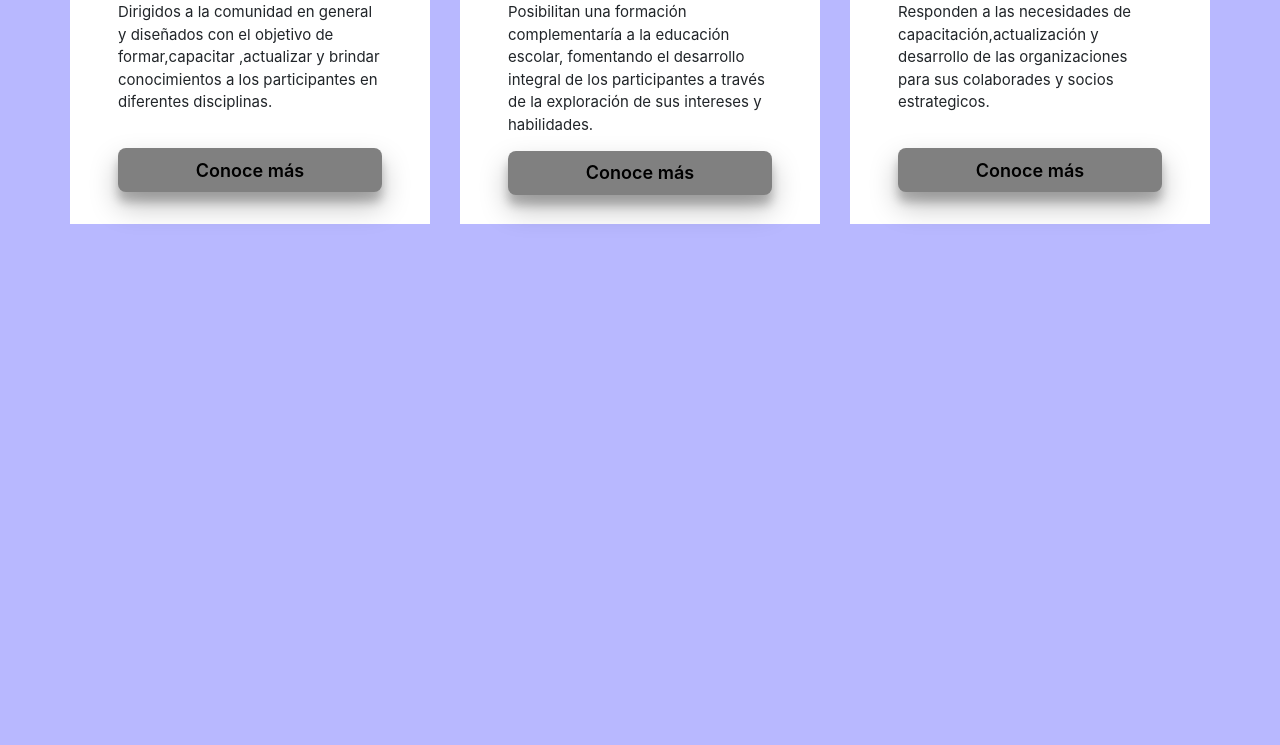
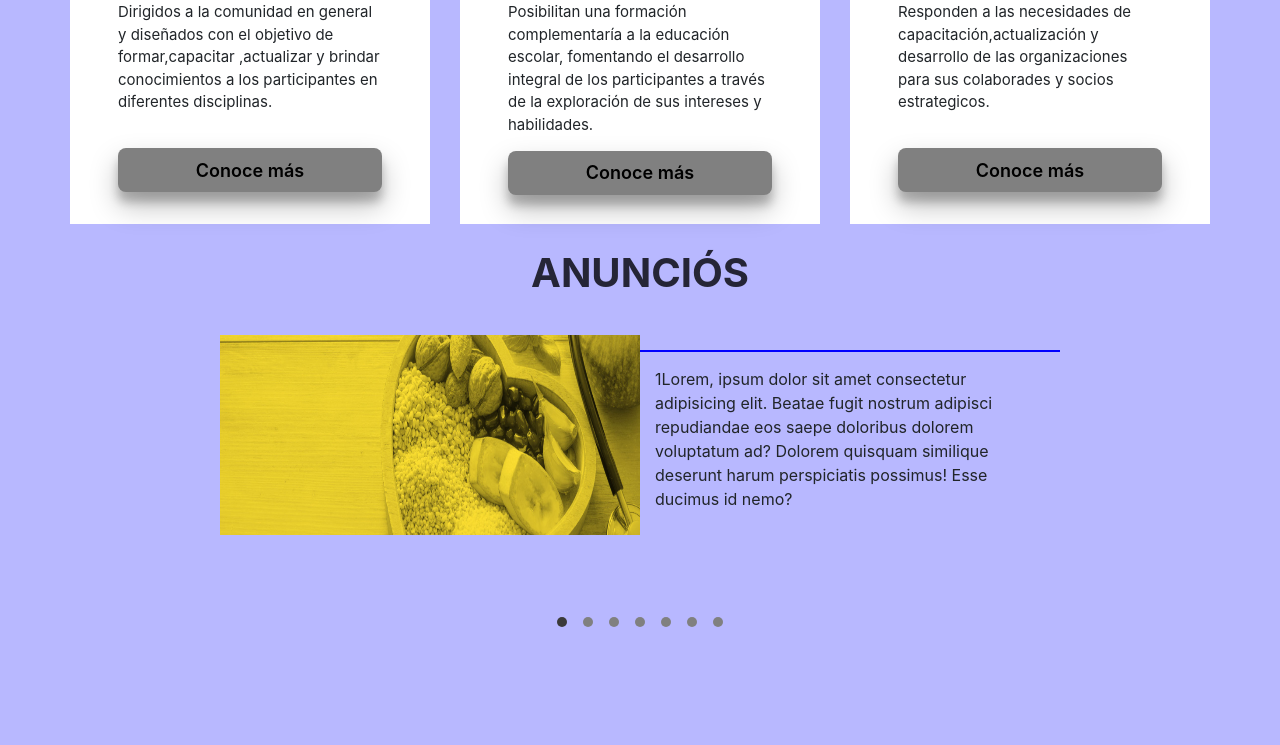
Before and after one commit to jackas779/uniandes, a PHP site: page / in a window 1280 px wide. Shown: the part 1227-1972 px from the top of the page. Before the commit the page ends 1451 px from the top, so only its background shows below. Run offline with PHP 8.4, Linux system fonts and the light colour scheme.

Commit message:
Se realiza el slider con la vista de escritorio

```diff
--- /dev/null
+++ b/assets/scss/components/_slider_anuncios.scss
@@ -0,0 +1,81 @@
+.title_slider_anuncios{
+    text-align: center;
+
+    h2{
+        font-weight: 700;
+        font-size: 40px;
+        color: rgb(37, 37, 54);
+    }
+
+}
+
+.container_slider_anuncios{
+    margin: auto;
+    width: 900px;
+    padding: 30px;
+    display: flex;
+    position: relative;
+
+    .container_slider_anuncios__content{
+        display: flex;
+        position: relative;
+        width: 900px;
+        height: 300px;
+        justify-content: center;
+
+        .container_items{
+            display: flex;
+            justify-content: space-between;
+            align-items: flex-end;
+
+            input[type="radio"]{
+                display: none;
+            }
+            .container_items__img{
+                height: 200px;
+                opacity: 0;
+
+                img{
+                    width: 50%;
+                    position: absolute;
+                    left: 0;
+                    top:0;
+                    height: inherit;
+                }
+            }
+            .container_items__content{
+                opacity: 0;
+                p{
+                    width: 50%;
+                    position: absolute;
+                    right: 0;
+                    top: 15px;
+                    padding: 15px;
+                    display: inline-block;
+                    border-top: 2px solid rgb(0, 0, 255);
+                }
+            }
+
+            input[type="radio"]:checked ~ .container_items__img{
+                opacity: 1;
+            }
+            input[type="radio"]:checked ~ .container_items__content{
+                opacity: 1;
+            }
+
+            input[type="radio"] + label{
+                margin: 8px;
+                display: block;
+                background-color: rgb(128, 128, 128);
+                width: 10px;
+                height: 10px;
+                border-radius: 100%;
+            }
+            input[type="radio"]:checked + label{
+                background-color: rgb(59, 58, 58);
+            }
+
+        }
+
+    }
+}
--- a/assets/scss/main.scss
+++ b/assets/scss/main.scss
@@ -9,7 +9,7 @@
 @import "components/slider";
 @import "components/cards";
 @import "components/footer";
-@import "components/responsive";
+@import "components/slider_anuncios";
 
 
 // VIEWS
--- a/index.html
+++ b/index.html
@@ -148,6 +148,129 @@
       </div>
     </div>
   </div>
+    <!--slider de anuncios-->
+  <span class="title_slider_anuncios"><h2>ANUNCIÓS</h2></span>
+  <div class="container_slider_anuncios">
+    <div class="container_slider_anuncios__content">
+      <div class="container_slider_anuncios__content__items container_items">
+        <input type="radio" name="s_radio" id="slider_content_1" checked>
+        <label for="slider_content_1"></label>
+        <div class="container_items__img">
+          <img src="assets/imagen/gatologin.jpeg" alt="gato">
+        </div>
+        <div class="container_items__content">
+          <p>1Lorem, ipsum dolor sit amet consectetur adipisicing elit. Beatae fugit nostrum adipisci repudiandae eos saepe doloribus dolorem voluptatum ad? Dolorem quisquam similique deserunt harum perspiciatis possimus! Esse ducimus id nemo?</p>
+        </div>
+      </div>
+      <div class="container_slider_anuncios__content__items container_items">
+        <input type="radio" name="s_radio" id="slider_content_2">
+        <label for="slider_content_2"></label>
+        <div class="container_items__img">
+          <img src="assets/imagen/gatoq.jpg" alt="gato">
+        </div>
+        <div class="container_items__content">
+          <p>Lorem, ipsum dolor sit amet consectetur adipisicing elit. Beatae fugit nostrum adipisci repudiandae eos saepe doloribus dolorem voluptatum ad? Dolorem quisquam similique deserunt harum perspiciatis possimus! Esse ducimus id nemo?</p>
+        </div>
+      </div>
+      <div class="container_slider_anuncios__content__items container_items">
+        <input type="radio" name="s_radio" id="slider_content_3">
+        <label for="slider_content_3"></label>
+        <div class="container_items__img">
+          <img src="assets/imagen/BannerDestacado_Extension-2021.jpg" alt="gato">
+        </div>
+        <div class="container_items__content">
+          <p>2Lorem, ipsum dolor sit amet consectetur adipisicing elit. Beatae fugit nostrum adipisci repudiandae eos saepe doloribus dolorem voluptatum ad? Dolorem quisquam similique deserunt harum perspiciatis possimus! Esse ducimus id nemo?</p>
+        </div>
+      </div>
+      <div class="container_slider_anuncios__content__items container_items">
+        <input type="radio" name="s_radio" id="slider_content_4">
+        <label for="slider_content_4"></label>
+        <div class="container_items__img">
+          <img src="assets/imagen/gato.jpg" alt="gato">
+        </div>
+        <div class="container_items__content">
+          <p>3Lorem, ipsum dolor sit amet consectetur adipisicing elit. Beatae fugit nostrum adipisci repudiandae eos saepe doloribus dolorem voluptatum ad? Dolorem quisquam similique deserunt harum perspiciatis possimus! Esse ducimus id nemo?</p>
+        </div>
+      </div>
+      <div class="container_slider_anuncios__content__items container_items">
+        <input type="radio" name="s_radio" id="slider_content_5">
+        <label for="slider_content_5"></label>
+        <div class="container_items__img">
+          <img src="assets/imagen/Gatoteclado.gif" alt="gato">
+        </div>
+        <div class="container_items__content">
+          <p>4Lorem, ipsum dolor sit amet consectetur adipisicing elit. Beatae fugit nostrum adipisci repudiandae eos saepe doloribus dolorem voluptatum ad? Dolorem quisquam similique deserunt harum perspiciatis possimus! Esse ducimus id nemo?</p>
+        </div>
+      </div>
+      <div class="container_slider_anuncios__content__items container_items">
+        <input type="radio" name="s_radio" id="slider_content_6">
+        <label for="slider_content_6"></label>
+        <div class="container_items__img">
+          <img src="assets/imagen/cat-typing-2.gif" alt="gato">
+        </div>
+        <div class="container_items__content">
+          <p>5Lorem, ipsum dolor sit amet consectetur adipisicing elit. Beatae fugit nostrum adipisci repudiandae eos saepe doloribus dolorem voluptatum ad? Dolorem quisquam similique deserunt harum perspiciatis possimus! Esse ducimus id nemo?</p>
+        </div>
+      </div>
+      <div class="container_slider_anuncios__content__items container_items">
+        <input type="radio" name="s_radio" id="slider_content_7">
+        <label for="slider_content_7"></label>
+        <div class="container_items__img">
+          <img src="assets/imagen/admin.jpg" alt="gato">
+        </div>
+        <div class="container_items__content">
+          <p>Lorem, ipsum dolor sit amet consectetur adipisicing elit. Beatae fugit nostrum adipisci repudiandae eos saepe doloribus dolorem voluptatum ad? Dolorem quisquam similique deserunt harum perspiciatis possimus! Esse ducimus id nemo?</p>
+        </div>
+      </div>
+
+    </div>
+  </div>
+    <!--
+    <ul class="container_slider_anuncios__content">
+        <li>
+          <input type="radio" name="s_radio" id="slider_content_1">
+          <label for="slider_content_1"></label>
+          <img src="assets/imagen/gatologin.jpeg" alt="gato">
+          <p>Lorem, ipsum dolor sit amet consectetur adipisicing elit. Beatae fugit nostrum adipisci repudiandae eos saepe doloribus dolorem voluptatum ad? Dolorem quisquam similique deserunt harum perspiciatis possimus! Esse ducimus id nemo?</p>
+        </li>
+        <li>
+          <input type="radio" name="s_radio" id="slider_content_2">
+          <label for="slider_content_2"></label>
+          <img src="assets/imagen/gatoq.jpg" alt="">
+          <p>Lorem, ipsum dolor sit amet consectetur adipisicing elit. Beatae fugit nostrum adipisci repudiandae eos saepe doloribus dolorem voluptatum ad? Dolorem quisquam similique deserunt harum perspiciatis possimus! Esse ducimus id nemo?</p>
+        </li>
+        <li>
+          <input type="radio" name="s_radio" id="slider_content_3">
+          <label for="slider_content_3"></label>
+          <img src="assets/imagen/BannerDestacado_Extension-2021.jpg" alt="">
+          <p>Lorem, ipsum dolor sit amet consectetur adipisicing elit. Beatae fugit nostrum adipisci repudiandae eos saepe doloribus dolorem voluptatum ad? Dolorem quisquam similique deserunt harum perspiciatis possimus! Esse ducimus id nemo?</p>
+        </li>
+        <li>
+          <input type="radio" name="s_radio" id="slider_content_4">
+          <label for="slider_content_4"></label>
+          <img src="assets/imagen/gato.jpg" alt="gato">
+          <p>Lorem, ipsum dolor sit amet consectetur adipisicing elit. Beatae fugit nostrum adipisci repudiandae eos saepe doloribus dolorem voluptatum ad? Dolorem quisquam similique deserunt harum perspiciatis possimus! Esse ducimus id nemo?</p>
+        </li>
+        <li>
+          <input type="radio" name="s_radio" id="slider_content_5">
+          <label for="slider_content_5"></label>
+          <img src="assets/imagen/Gatoteclado.gif" alt="">
+          <p>Lorem, ipsum dolor sit amet consectetur adipisicing elit. Beatae fugit nostrum adipisci repudiandae eos saepe doloribus dolorem voluptatum ad? Dolorem quisquam similique deserunt harum perspiciatis possimus! Esse ducimus id nemo?</p>
+        </li>
+        <li>
+          <input type="radio" name="s_radio" id="slider_content_6">
+          <label for="slider_content_6"></label>
+          <img src="assets/imagen/cat-typing-2.gif" alt="">
+          <p>Lorem, ipsum dolor sit amet consectetur adipisicing elit. Beatae fugit nostrum adipisci repudiandae eos saepe doloribus dolorem voluptatum ad? Dolorem quisquam similique deserunt harum perspiciatis possimus! Esse ducimus id nemo?</p>
+        </li>
+        <li>
+          <input type="radio" name="s_radio" id="slider_content_7">
+          <label for="slider_content_7"></label>
+          <img src="assets/imagen/admin.jpg" alt="">
+          <p>Lorem, ipsum dolor sit amet consectetur adipisicing elit. Beatae fugit nostrum adipisci repudiandae eos saepe doloribus dolorem voluptatum ad? Dolorem quisquam similique deserunt harum perspiciatis possimus! Esse ducimus id nemo?</p>
+        </li>
+    </ul>
+  </div>-->
   <div class="footer">
 
   </div>
```
Also changed, not shown: assets/css/main.css, assets/scss/components/_responsive.scss (deleted), 1 other file.
